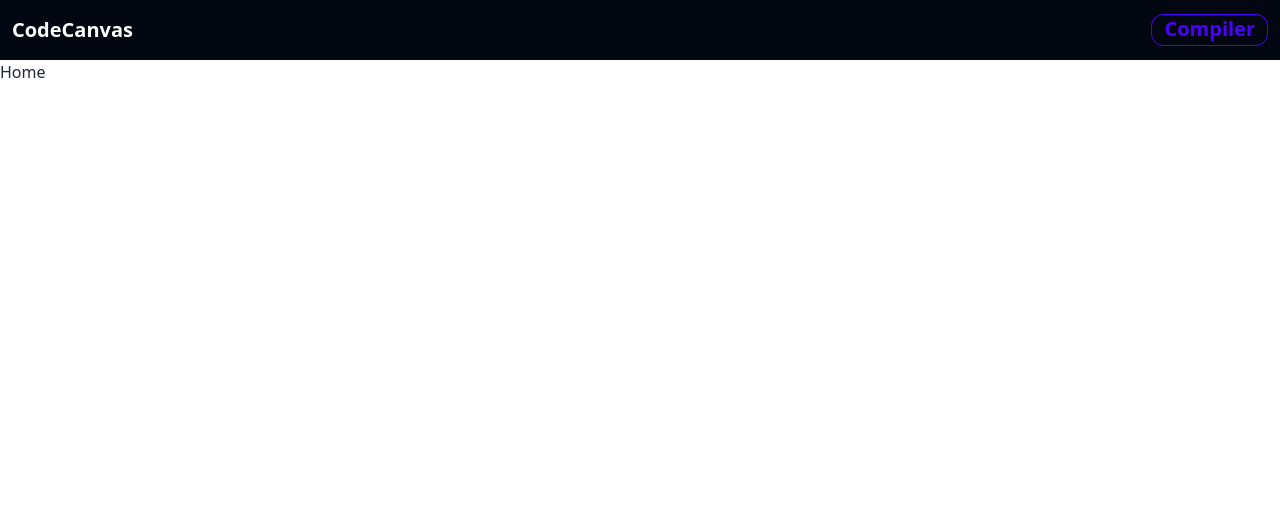
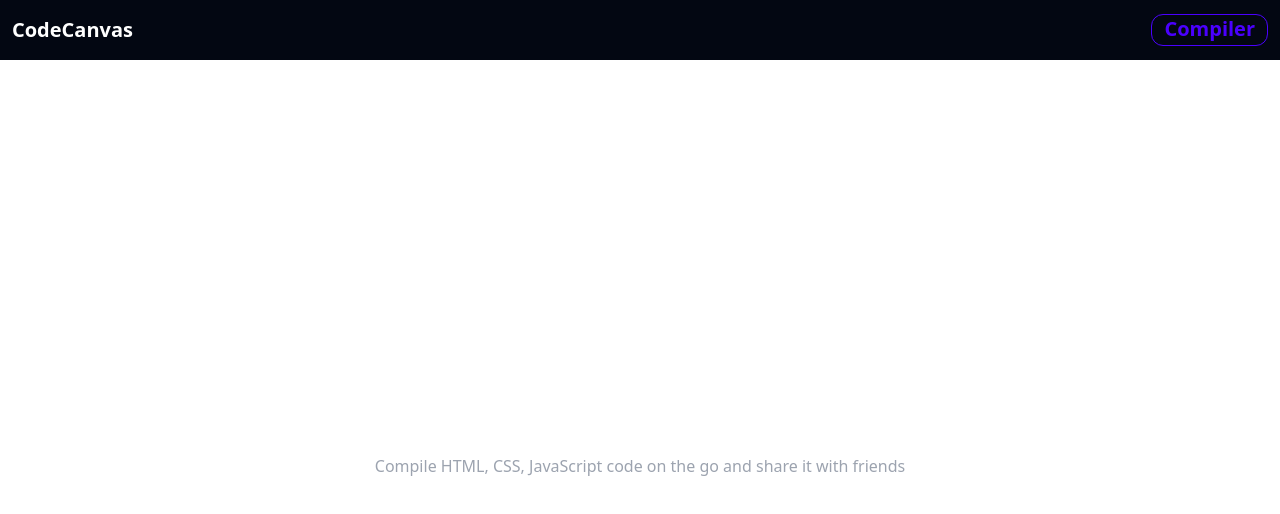
Before and after one commit to Shivakant02/Code-Canvas, a React (Vite) app in the folder client/: page / in a window 1280 px wide. Shown: the top 514 px of the page. Built offline with nearby package versions, Linux system fonts and the light colour scheme.

Commit message:
homepage added

```diff
--- a/client/src/pages/Home.jsx
+++ b/client/src/pages/Home.jsx
@@ -1,5 +1,12 @@
 function Home() {
-  return <div>Home</div>;
+  return (
+    <div className=" w-full h-[calc(100vh-60px)] text-white flex justify-center items-center flex-col gap-3">
+      <h1 className=" text-center text-6xl font-bold ">CodeCanvas</h1>
+      <p className=" text-center text-gray-400">
+        Compile HTML, CSS, JavaScript code on the go and share it with friends
+      </p>
+    </div>
+  );
 }
 
 export default Home;
```
